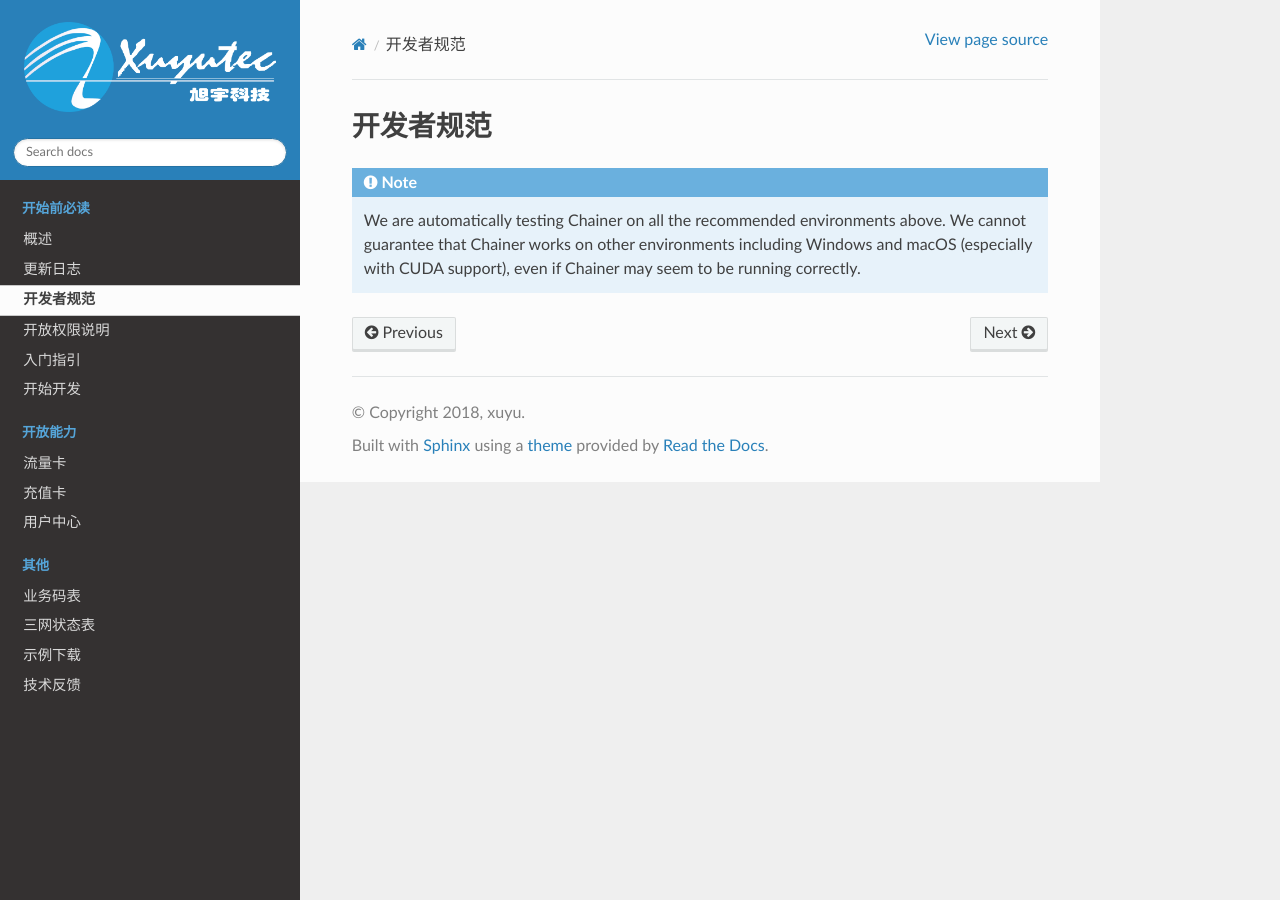
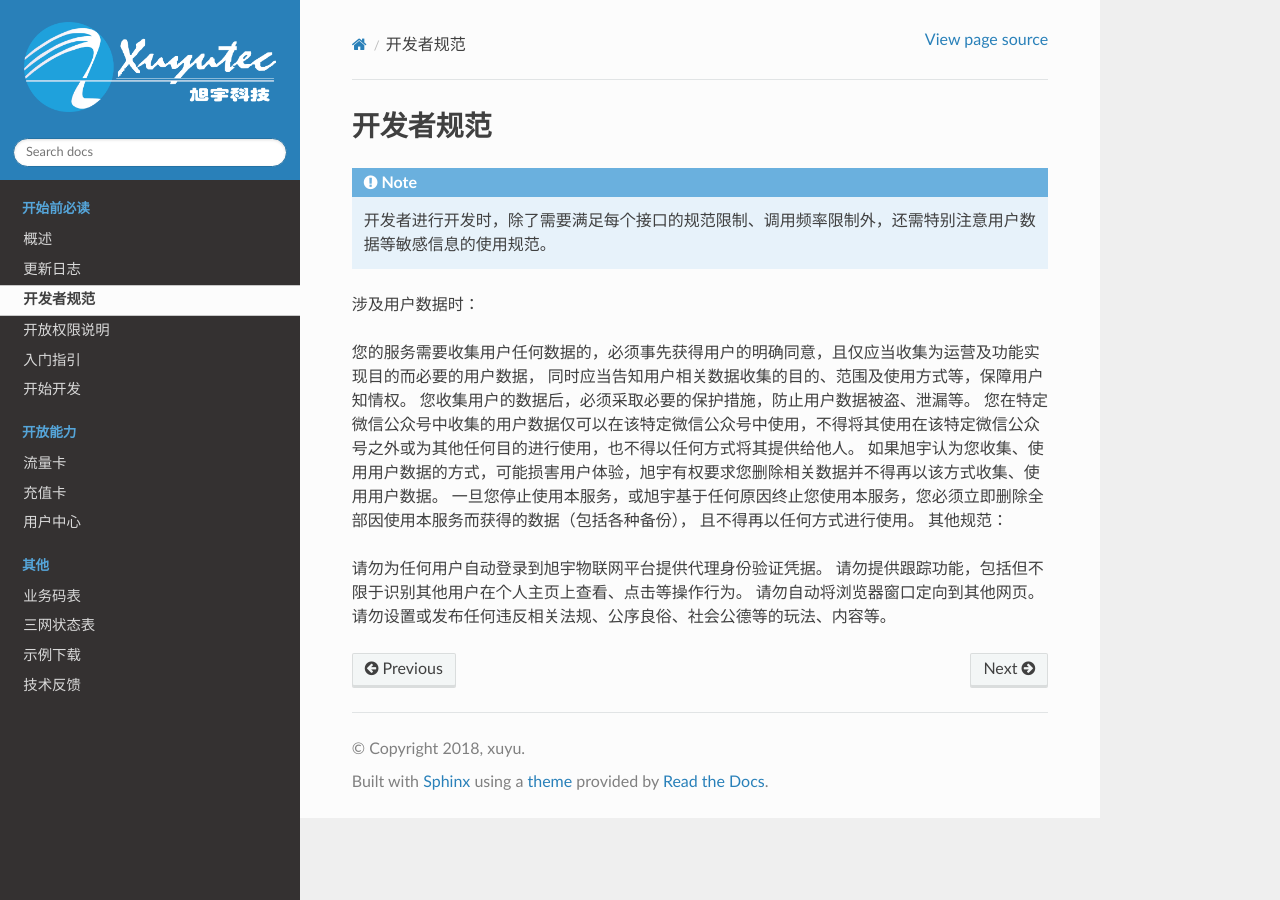
Before and after one commit to xuyutec/iot, a Sphinx documentation site: the page built from docs/developerspecification.rst, in a window 1280 px wide. Built offline with Sphinx 7.4.7 and the Read the Docs theme 2.0.0, drawn with Linux system fonts in a browser that asks for light colours; formulas are drawn with MathJax 3.

Commit message:
Update developerspecification.rst

```diff
--- a/docs/developerspecification.rst
+++ b/docs/developerspecification.rst
@@ -4,5 +4,19 @@
 
 .. note::
 
-   We are automatically testing Chainer on all the recommended environments above.
-   We cannot guarantee that Chainer works on other environments including Windows and macOS (especially with CUDA support), even if Chainer may seem to be running correctly.
+   开发者进行开发时，除了需要满足每个接口的规范限制、调用频率限制外，还需特别注意用户数据等敏感信息的使用规范。
+
+
+涉及用户数据时：
+
+您的服务需要收集用户任何数据的，必须事先获得用户的明确同意，且仅应当收集为运营及功能实现目的而必要的用户数据， 同时应当告知用户相关数据收集的目的、范围及使用方式等，保障用户知情权。
+您收集用户的数据后，必须采取必要的保护措施，防止用户数据被盗、泄漏等。
+您在特定微信公众号中收集的用户数据仅可以在该特定微信公众号中使用，不得将其使用在该特定微信公众号之外或为其他任何目的进行使用，也不得以任何方式将其提供给他人。
+如果旭宇认为您收集、使用用户数据的方式，可能损害用户体验，旭宇有权要求您删除相关数据并不得再以该方式收集、使用用户数据。
+一旦您停止使用本服务，或旭宇基于任何原因终止您使用本服务，您必须立即删除全部因使用本服务而获得的数据（包括各种备份）， 且不得再以任何方式进行使用。
+其他规范：
+
+请勿为任何用户自动登录到旭宇物联网平台提供代理身份验证凭据。
+请勿提供跟踪功能，包括但不限于识别其他用户在个人主页上查看、点击等操作行为。
+请勿自动将浏览器窗口定向到其他网页。
+请勿设置或发布任何违反相关法规、公序良俗、社会公德等的玩法、内容等。
```
